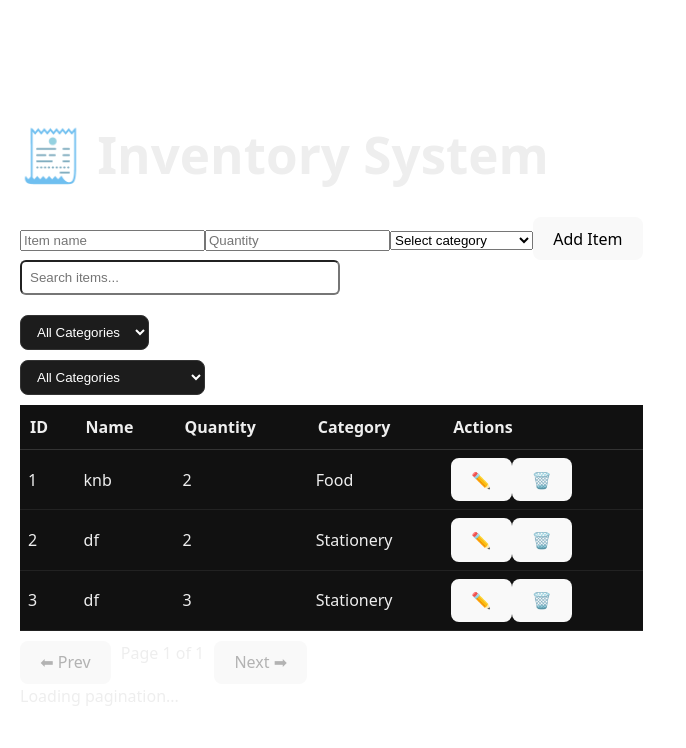
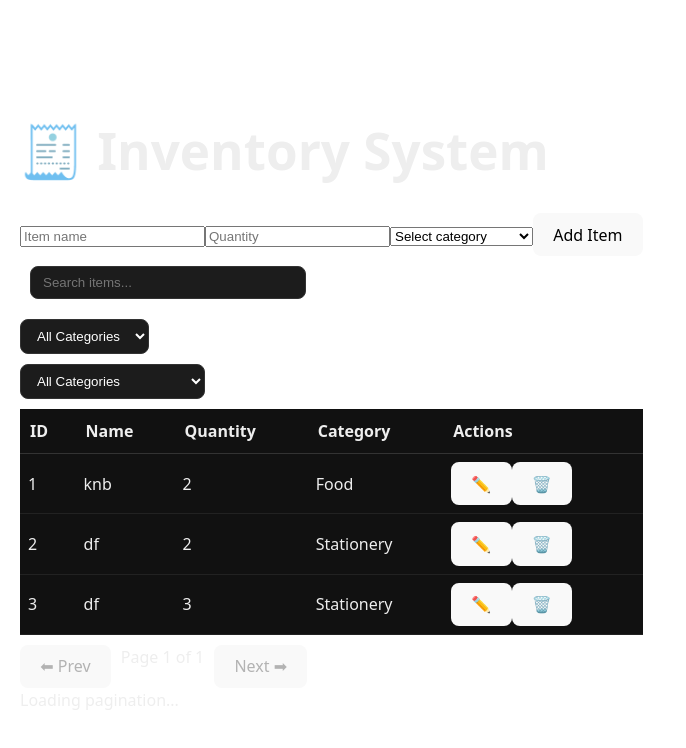
Before and after one commit to lolirock238/Phase-2-inventory-system-7, a React (Vite) app: page / in a window 1280 px wide. Shown: the top 748 px of the page, without its empty margins (0-686 px from the left). Built offline with nearby package versions, Linux system fonts and the light colour scheme; data requests are answered from the project's data file.

Commit message:
updated search bar

```diff
--- a/src/components/SearchBar.jsx
+++ b/src/components/SearchBar.jsx
@@ -1,17 +1,21 @@
 import React from "react";
 
-export default function SearchBar({ searchTerm, onSearch }) {
+export default function SearchControls({ searchTerm, setSearchTerm }) {
   return (
     <input
       type="text"
       placeholder="Search items..."
       value={searchTerm}
-      onChange={(e) => onSearch(e.target.value)}
+      onChange={(e) => setSearchTerm(e.target.value)} // ✅ Updates the state
       style={{
-        marginBottom: "10px",
-        padding: "8px",
-        width: "300px",
-        borderRadius: "6px",
+        margin: "10px",
+        padding: "8px 12px",
+        borderRadius: "8px",
+        width: "250px",
+        border: "1px solid #333",
+        backgroundColor: "#1c1c1c",
+        color: "white",
+        outline: "none",
       }}
     />
   );
```
